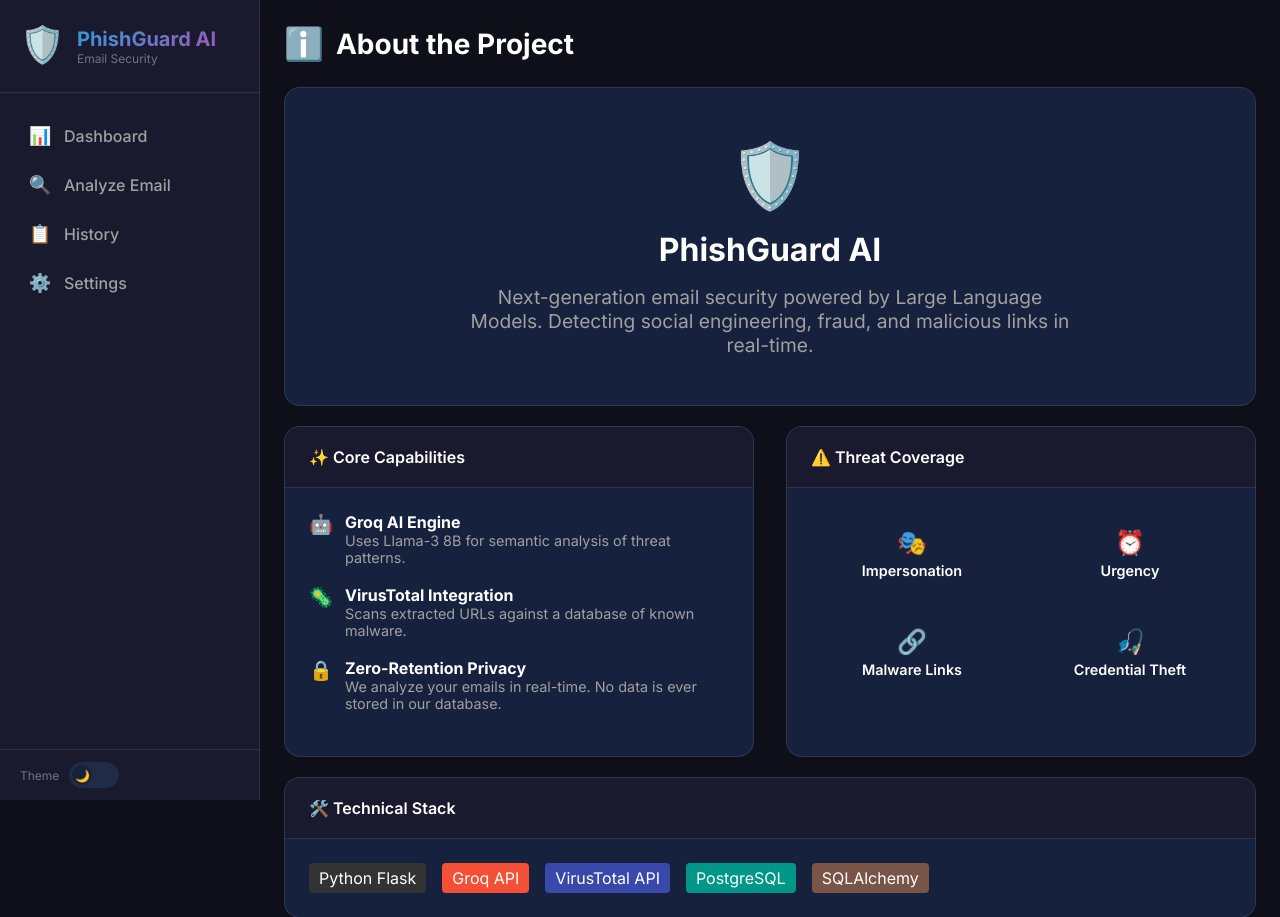
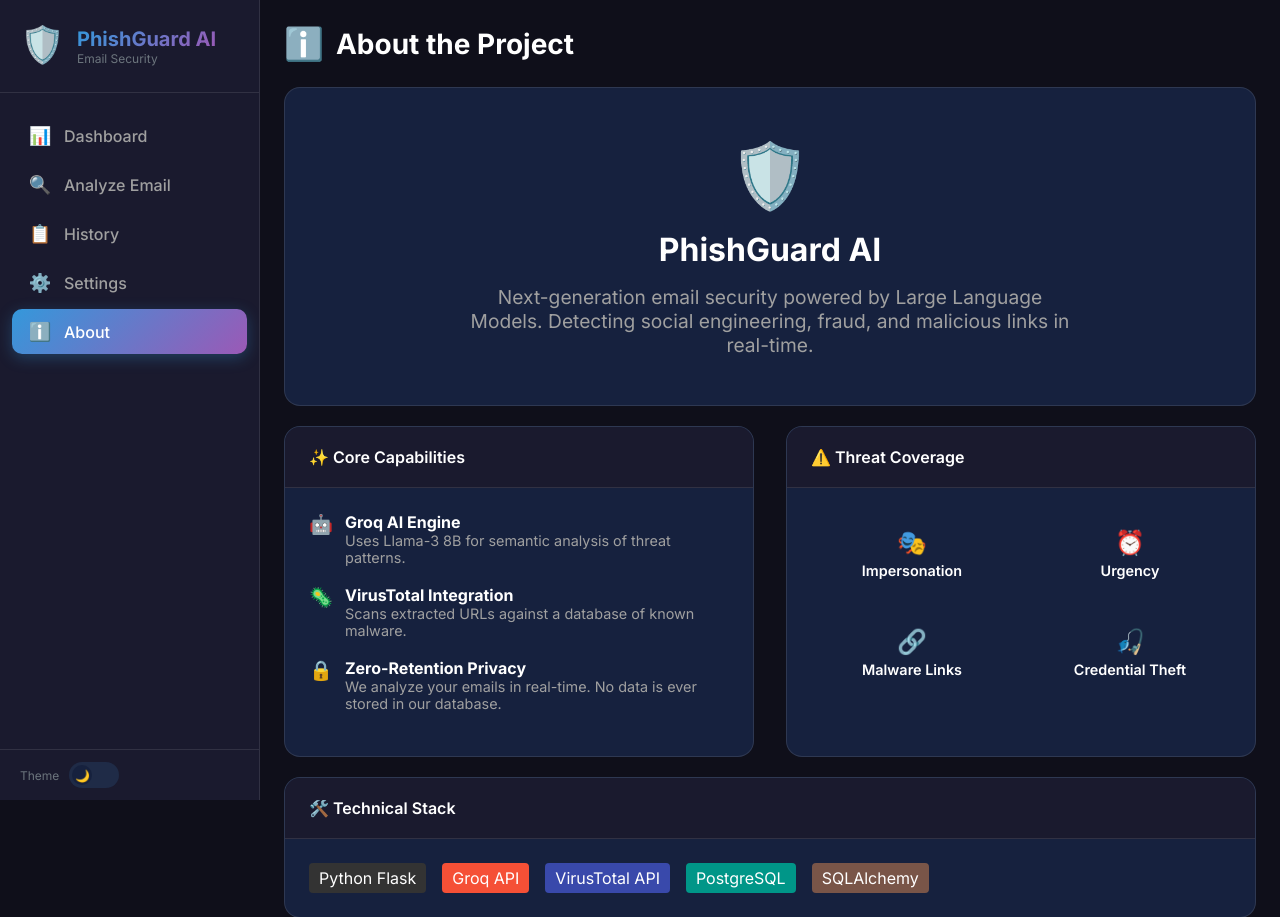
Before and after one commit to agyemankwakualex-del/phishguard-ai, a Flask app: page /about in a window 1280 px wide. Shown: the top 917 px of the page. Run offline with Flask 3, Linux system fonts and the light colour scheme; some libraries are stand-ins or nearby versions.

Commit message:
Add About link to sidebar

```diff
--- a/templates/base.html
+++ b/templates/base.html
@@ -23,7 +23,7 @@
                 </div>
             </div>
 
-            <ul class="nav-menu">
+                        <ul class="nav-menu">
                 <li class="nav-item">
                     <a href="{{ url_for('home') }}" class="nav-link {% if request.endpoint == 'home' %}active{% endif %}">
                         <span class="nav-icon">📊</span>
@@ -54,6 +54,13 @@
                     <a href="{{ url_for('settings_page') }}" class="nav-link {% if request.endpoint == 'settings_page' %}active{% endif %}">
                         <span class="nav-icon">⚙️</span>
                         <span>Settings</span>
+                    </a>
+                </li>
+                <!-- THIS WAS MISSING -->
+                <li class="nav-item">
+                    <a href="{{ url_for('about_page') }}" class="nav-link {% if request.endpoint == 'about_page' %}active{% endif %}">
+                        <span class="nav-icon">ℹ️</span>
+                        <span>About</span>
                     </a>
                 </li>
             </ul>
```
